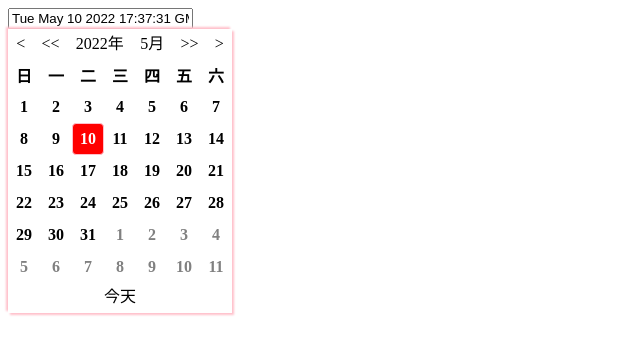
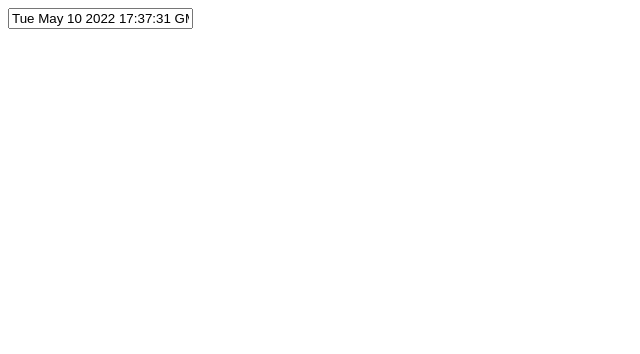
Before and after one commit to sunjdk/learnvue3, a Vue app: page / in a window 1280 px wide. Shown: the top 354 px of the page, without its empty margins (0-640 px from the left). Built offline with nearby package versions, Linux system fonts and the light colour scheme.

Commit message:
发现bug

```diff
--- a/src/components/date-picker.vue
+++ b/src/components/date-picker.vue
@@ -1,7 +1,7 @@
 <template>
   <div>
     <input type="text" :value="value" @blur="blur" @focus="focus">
-    <div class="pannel" v-if="true">
+    <div class="pannel" v-if="isVisible">
       <div class="pannel-nav">
         <span @click="prevYear">&lt;</span>
         <span @click="prevMonth">&lt;&lt;</span>
```
